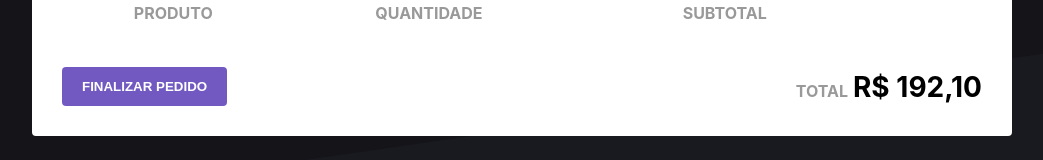
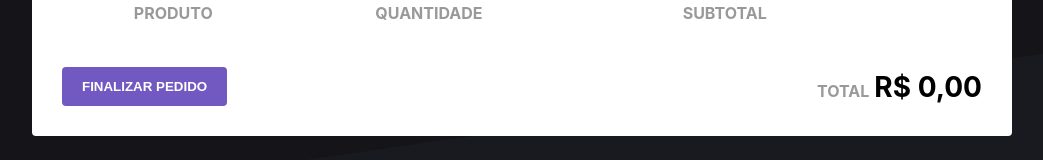
Before and after one commit to mcrhistianrs/redis_shoes_store, a React (Create React App) app: page /cart in a window 1280 px wide. Shown: the part 181-341 px from the top of the page, without its empty margins (118-1161 px from the left). Built offline with nearby package versions, Linux system fonts and the light colour scheme; the HTML template or start-up script is replaced by a standard one.

Commit message:
It compute all items on cart

```diff
--- a/src/pages/Cart/index.js
+++ b/src/pages/Cart/index.js
@@ -4,8 +4,9 @@
 import { Container , ProductTable, Total}                     from './styles';
 import * as CartActions                                       from '../../store/modules/cart/actions';
 import { bindActionCreators}                                  from 'redux';
+import { formatPrice}                                         from '../../util/format';
 
-function Cart({cart,removeFromCart,updatedAmount}) {
+function Cart({cart,total,removeFromCart,updatedAmount}) {
 
   function increment(product){
     updatedAmount(product.id,product.amount+1);
@@ -49,7 +50,7 @@
                   </div>
                 </td>
                 <td>
-                  <strong>R$ 400</strong>
+                  <strong>{product.subtotal}</strong>
                 </td>
                 <td>
                     <button type="button" onClick={() => removeFromCart(product.id)}>
@@ -66,14 +67,22 @@
       <button type="button">Finalizar pedido</button>
       <Total>
         <span>TOTAL</span>
-        <strong>R$ 192,10</strong>
+        <strong>{total}</strong>
       </Total>
     </footer>
    </Container>
   );
 }
 const mapStateToProps = state => ({
-  cart: state.cart,
+  cart: state.cart.map(product => ({
+      ...product,
+      subtotal:formatPrice(product.price * product.amount),
+  })),
+  total: formatPrice(
+    state.cart.reduce((total,product) => {
+      return total +product.price * product.amount;
+    },0)
+  ),
 });
 
 const mapDispatchToProps = dispatch =>
```
